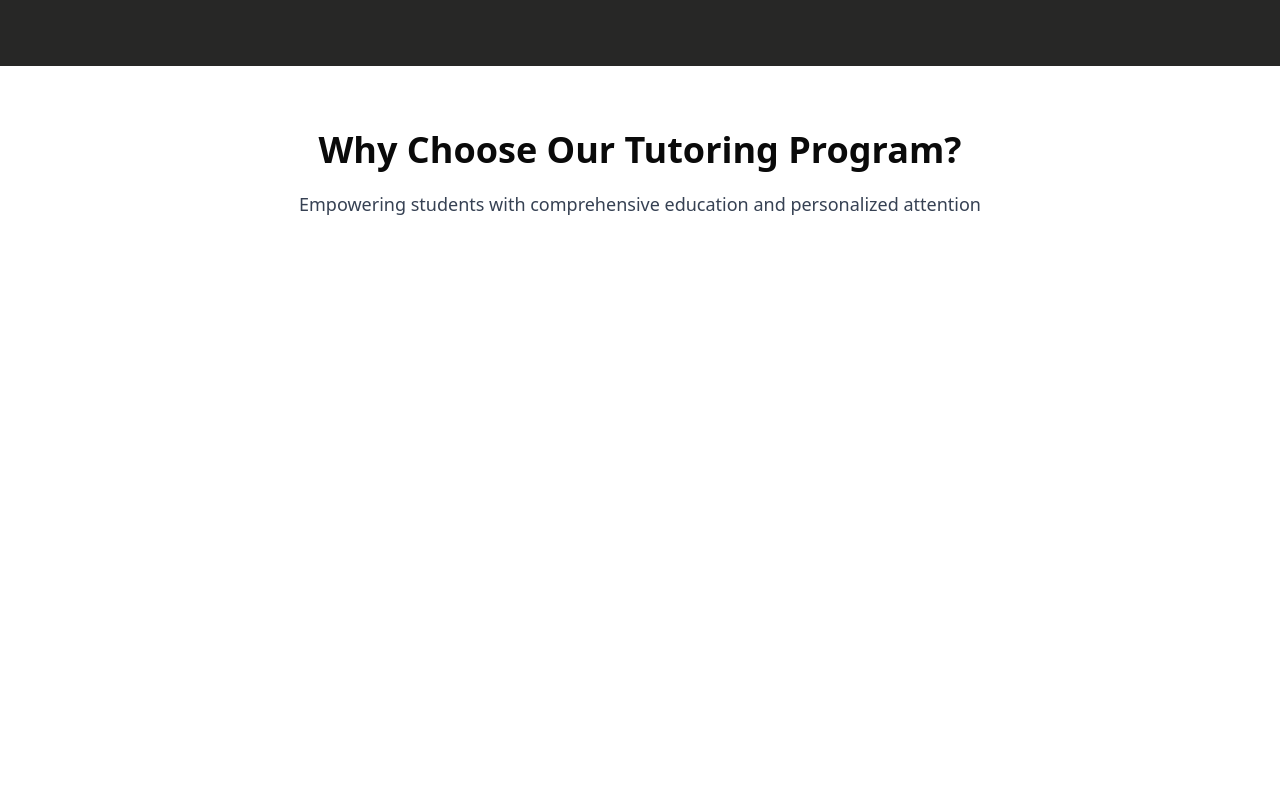
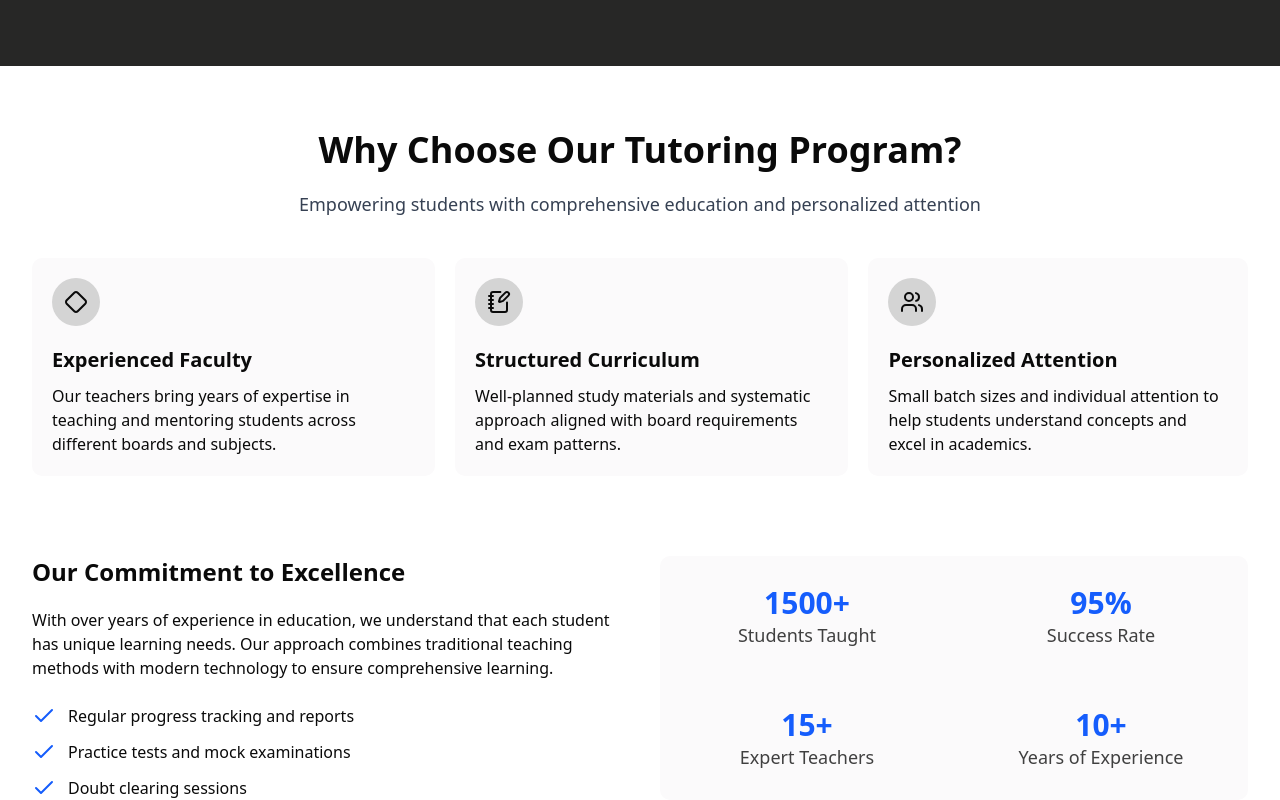
Before and after one commit to pranay03bhoir/kcc-classes-website-SMS-, a Next.js app in the folder frontend/: page / in a window 1280 px wide. Shown: the part 1114-1914 px from the top of the page. Before the commit the page ends 1332 px from the top, so only its background shows below. Built offline with nearby package versions, Linux system fonts and the light colour scheme.

Commit message:
Add animations to buttons in HomePageSectionOne using Framer Motion

```diff
--- a/frontend/src/components/Home/HomePageSectionTwo.jsx
+++ b/frontend/src/components/Home/HomePageSectionTwo.jsx
@@ -1,16 +1,165 @@
-import React from "react";
+"use client";
+import React, { useEffect, useState } from "react";
+import { Diamond } from "lucide-react";
+import { NotebookPen } from "lucide-react";
+import { Users } from "lucide-react";
+import { Check } from "lucide-react";
+import { motion, animate, useInView } from "motion/react";
+import { useMotionValue } from "motion/react";
 
 const HomePageSectionTwo = () => {
+  const CommonClassesForTheCardsIcons =
+    "bg-neutral-300 w-fit p-3 rounded-full mb-5";
+  const CommonClassesForCards =
+    "rounded-lg p-5 hover:shadow-md transition duration-300 bg-[#FBFAFB] ease-in-out";
+
+  const count = useMotionValue(0);
+  const teachers = useMotionValue(0);
+  const experience = useMotionValue(0);
+  const successRate = useMotionValue(0);
+  const [displayCount, setDisplayCount] = useState(0);
+  const [displayTeacherCount, setDisplayTeacherCount] = useState(0);
+  const [displayExperienceCount, setDisplayExperienceCount] = useState(0);
+  const [displaySuccessRate, setDisplaySuccessRate] = useState(0);
+  const sectionRef = React.useRef(null);
+  const isInView = useInView(sectionRef, { once: true, margin: "-100px" });
+  useEffect(() => {
+    if (isInView) {
+      const controls = animate(count, 1500, { duration: 5 });
+      const controlsTeachers = animate(teachers, 15, { duration: 2 });
+      const controlsExperience = animate(experience, 10, {
+        duration: 2,
+      });
+      const controlSuccessRate = animate(successRate, 95, { duration: 2 });
+
+      const updateCount = () => setDisplayCount(Math.round(count.get()));
+      const updateTeachers = () =>
+        setDisplayTeacherCount(Math.round(teachers.get()));
+      const updateExperience = () =>
+        setDisplayExperienceCount(Math.round(experience.get()));
+      const updateSuccessRate = () =>
+        setDisplaySuccessRate(Math.round(successRate.get()));
+      const interval = setInterval(updateCount, 50); // Update UI every 50ms
+      const intervalTeachers = setInterval(updateTeachers, 50); // Update UI every 50ms
+      const intervalExperience = setInterval(updateExperience, 50);
+      const IntervalSuccessRate = setInterval(updateSuccessRate, 50);
+      return () => {
+        controls.stop();
+        controlsTeachers.stop();
+        controlsExperience.stop();
+        controlSuccessRate.stop();
+        clearInterval(interval);
+        clearInterval(intervalTeachers);
+        clearInterval(intervalExperience);
+        clearInterval(IntervalSuccessRate);
+      };
+    }
+  }, [isInView]);
+
   return (
     <div>
-      <div>
-        <h1 className={`text-4xl font-bold text-center t`}>
+      <div className={`text-center`}>
+        <h1 className={`text-4xl font-bold `}>
           Why Choose Our Tutoring Program?
         </h1>
-        <p className={`text-lg text-center pt-5 text-gray-700`}>
+        <p className={`text-lg  pt-5 text-gray-700`}>
           Empowering students with comprehensive education and personalized
           attention
         </p>
+      </div>
+      <div
+        className={`md:flex md:flex-row gap-5 pt-10 px-8 md:px-8 flex flex-col`}
+      >
+        <div className={`${CommonClassesForCards}`}>
+          <div className={`${CommonClassesForTheCardsIcons}`}>
+            <Diamond />
+          </div>
+          <h1 className={`text-xl font-bold mb-2.5`}>Experienced Faculty</h1>
+          <p>
+            Our teachers bring years of expertise in teaching and mentoring
+            students across different boards and subjects.
+          </p>
+        </div>
+        <div className={`${CommonClassesForCards}`}>
+          <div className={`${CommonClassesForTheCardsIcons}`}>
+            <NotebookPen />
+          </div>
+          <h1 className={`text-xl font-bold mb-2.5`}>Structured Curriculum</h1>
+          <p>
+            Well-planned study materials and systematic approach aligned with
+            board requirements and exam patterns.
+          </p>
+        </div>
+        <div className={`${CommonClassesForCards}`}>
+          <div className={`${CommonClassesForTheCardsIcons}`}>
+            <Users />
+          </div>
+          <h1 className={`text-xl font-bold mb-2.5`}>Personalized Attention</h1>
+          <p>
+            Small batch sizes and individual attention to help students
+            understand concepts and excel in academics.
+          </p>
+        </div>
+      </div>
+      <div
+        className={`pt-20 px-8 md:grid md:grid-cols-2 flex flex-col gap-10`}
+        ref={sectionRef}
+      >
+        <div>
+          <h1 className={`text-2xl font-bold mb-5`}>
+            Our Commitment to Excellence
+          </h1>
+          <p>
+            With over years of experience in education, we understand that each
+            student has unique learning needs. Our approach combines traditional
+            teaching methods with modern technology to ensure comprehensive
+            learning.
+          </p>
+          <ol className="pt-3">
+            <li className="flex pt-3">
+              <Check size={24} className="text-blue-600" />
+              <span className="pl-3">
+                Regular progress tracking and reports{" "}
+              </span>
+            </li>
+            <li className="flex pt-3">
+              <Check size={24} className="text-blue-600" />
+              <span className="pl-3">Practice tests and mock examinations</span>
+            </li>
+            <li className="flex pt-3">
+              <Check size={24} className="text-blue-600" />
+              <span className="pl-3">Doubt clearing sessions</span>
+            </li>
+          </ol>
+        </div>
+        <div
+          className={`grid grid-cols-2 ${CommonClassesForCards} text-center items-center gap-10`}
+        >
+          <div>
+            <h1 className={`md:text-3xl text-2xl font-bold text-blue-600`}>
+              {displayCount}+
+            </h1>
+            <p className={`md:text-lg text-neutral-700`}>Students Taught</p>
+          </div>
+          <div>
+            <h1 className={`md:text-3xl text-2xl font-bold text-blue-600`}>
+              {displaySuccessRate}%
+            </h1>
+            <p className={`text-lg text-neutral-700`}>Success Rate</p>
+          </div>
+          <div>
+            <h1 className={`md:text-3xl text-2xl font-bold text-blue-600`}>
+              {displayTeacherCount}+
+            </h1>
+            <p className={`text-lg text-neutral-700`}>Expert Teachers</p>
+          </div>
+          <div>
+            <h1 className={`md:text-3xl text-2xl font-bold text-blue-600`}>
+              {displayExperienceCount}+
+            </h1>
+            <p className={`text-lg text-neutral-700`}>Years of Experience</p>
+          </div>
+        </div>
       </div>
     </div>
   );
```
